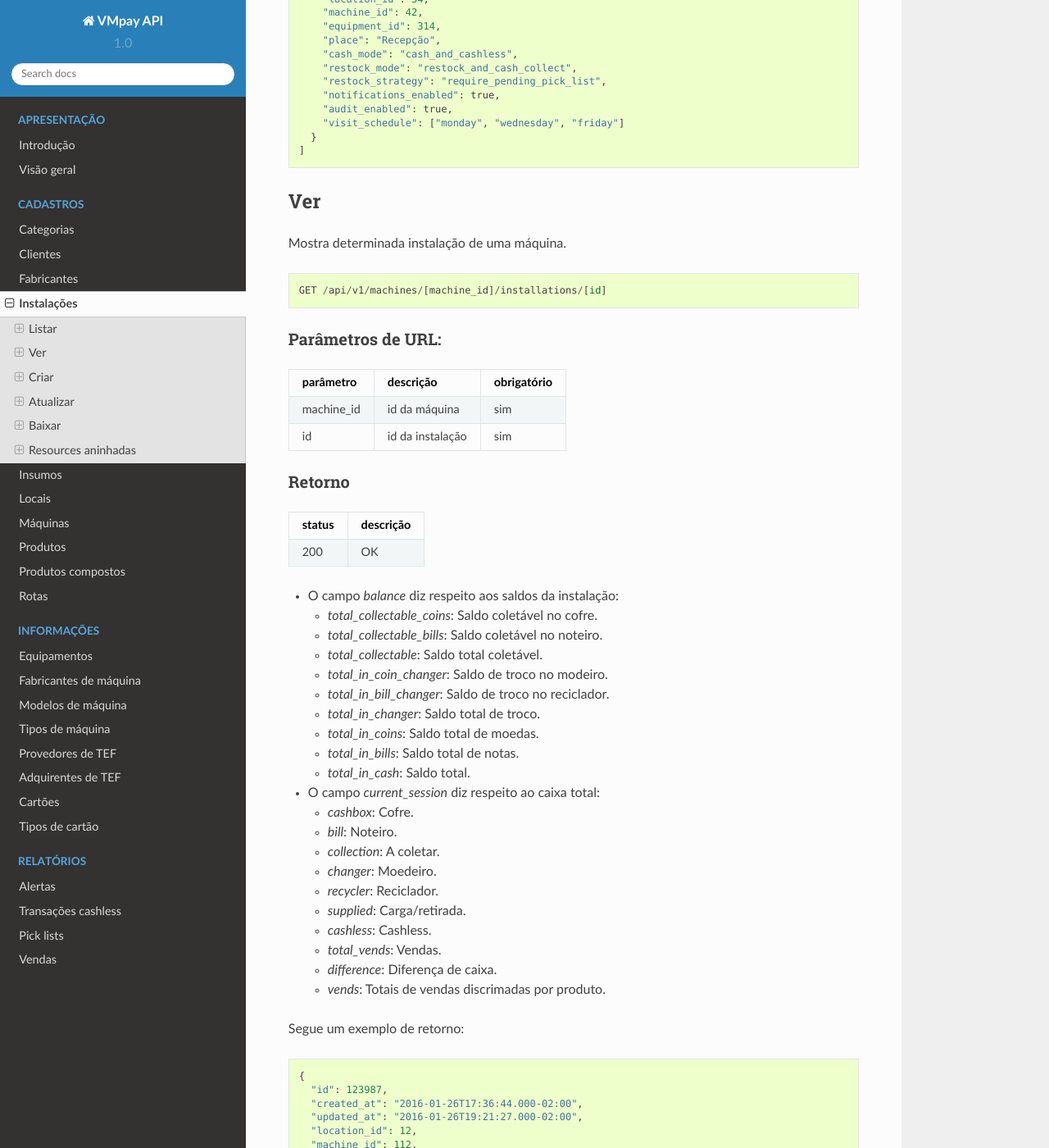
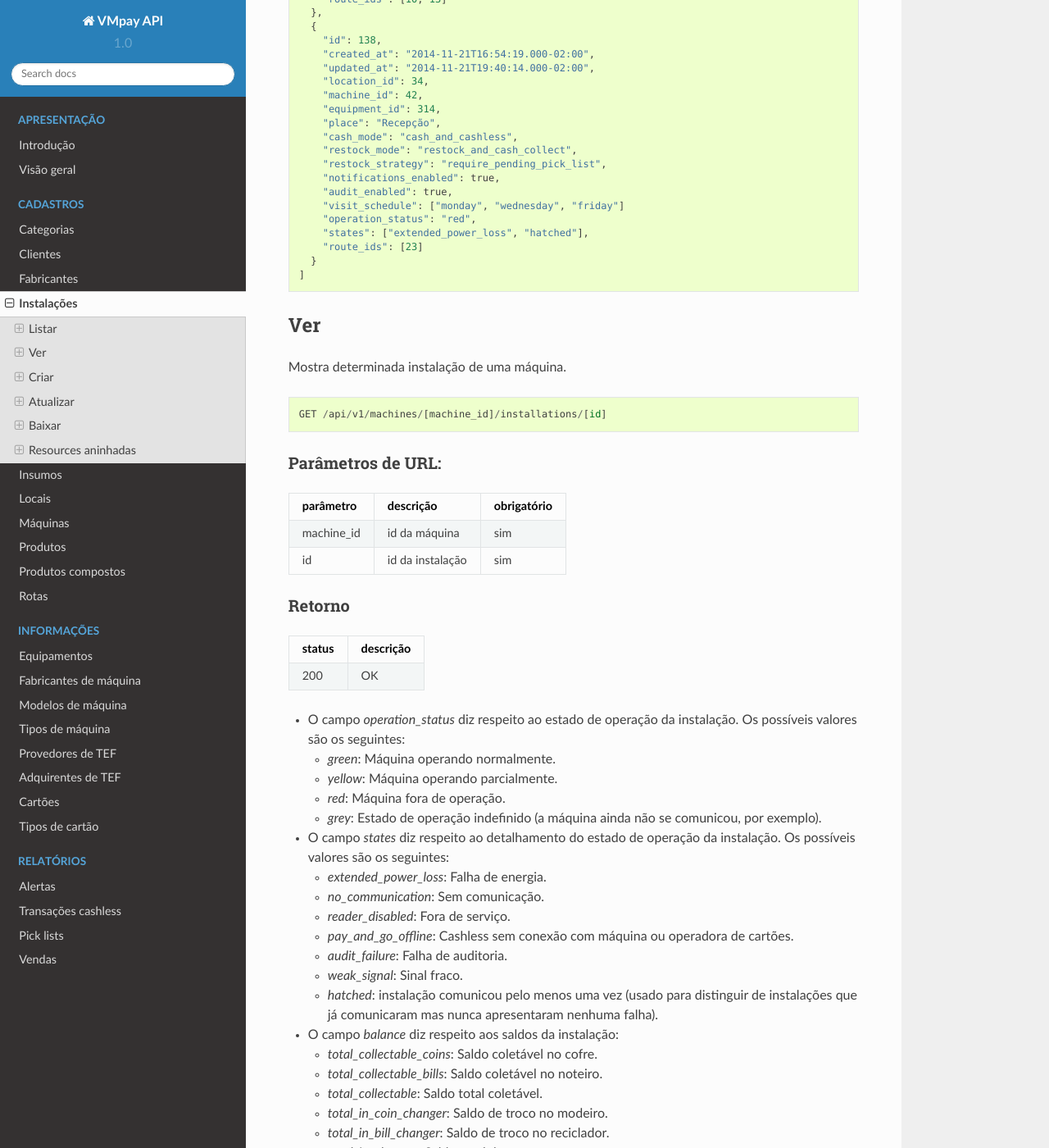
Before and after one commit to rfbezerra/vmpay_api_doc, a Sphinx documentation site: the page built from docs/source/registries/installation.rst, in a window 1280 px wide and 1400 px high, scrolled down 1271 px. Shown: the whole window at 82% size. Built offline with Sphinx 7.4.7 and the Read the Docs theme 2.0.0, drawn with Linux system fonts in a browser that asks for light colours; some of the changed text lies outside the part shown.

Commit message:
Atualiza documentação de instalações

```diff
--- a/docs/source/registries/installation.rst
+++ b/docs/source/registries/installation.rst
@@ -47,7 +47,10 @@ Exemplo:
       "restock_strategy": "allow_pick_list_or_full",
       "notifications_enabled": true,
       "audit_enabled": true,
-      "visit_schedule": []
+      "visit_schedule": [],
+      "operation_status": "green",
+      "states": ["hatched"],
+      "route_ids": [10, 68, 123]
     },
     {
       "id": 88,
@@ -63,6 +66,9 @@ Exemplo:
       "notifications_enabled": true,
       "audit_enabled": true,
       "visit_schedule": ["tuesday", "thursday"]
+      "operation_status": "yellow",
+      "states": ["audit_failure", "hatched"],
+      "route_ids": [10, 13]
     },
     {
       "id": 138,
@@ -78,6 +84,9 @@ Exemplo:
       "notifications_enabled": true,
       "audit_enabled": true,
       "visit_schedule": ["monday", "wednesday", "friday"]
+      "operation_status": "red",
+      "states": ["extended_power_loss", "hatched"],
+      "route_ids": [23]
     }
   ]
 
@@ -108,6 +117,23 @@ status  descrição
 ======  =========
 200     OK
 ======  =========
+
+* O campo *operation_status* diz respeito ao estado de operação da instalação. Os possíveis valores são os seguintes:
+
+  * *green*: Máquina operando normalmente.
+  * *yellow*: Máquina operando parcialmente.
+  * *red*: Máquina fora de operação.
+  * *grey*: Estado de operação indefinido (a máquina ainda não se comunicou, por exemplo).
+
+* O campo *states* diz respeito ao detalhamento do estado de operação da instalação. Os possíveis valores são os seguintes:
+
+  * *extended_power_loss*: Falha de energia.
+  * *no_communication*: Sem comunicação.
+  * *reader_disabled*: Fora de serviço.
+  * *pay_and_go_offline*: Cashless sem conexão com máquina ou operadora de cartões.
+  * *audit_failure*: Falha de auditoria.
+  * *weak_signal*: Sinal fraco.
+  * *hatched*: instalação comunicou pelo menos uma vez (usado para distinguir de instalações que já comunicaram mas nunca apresentaram nenhuma falha).
 
 * O campo *balance* diz respeito aos saldos da instalação:
 
@@ -152,6 +178,9 @@ Segue um exemplo de retorno:
       "notifications_enabled": true,
       "audit_enabled": true,
       "visit_schedule": ["monday", "wednesday", "friday"],
+      "operation_status": "red",
+      "states": ["extended_power_loss", "hatched"],
+      "route_ids": [10, 13],
       "pending_planogram": null,
       "current_planogram": {
         "id": 189976,
@@ -482,6 +511,9 @@ Exemplo:
     "notifications_enabled": true,
     "audit_enabled": true,
     "visit_schedule": ["monday", "wednesday", "friday"],
+    "operation_status": "grey",
+    "states": [],
+    "route_ids": [],
     "pending_planogram": null,
     "current_planogram": {
       "id": 2950,
@@ -634,6 +666,9 @@ Exemplo:
     "notifications_enabled": false,
     "audit_enabled": true,
     "visit_schedule": ["monday", "wednesday", "friday"],
+    "operation_status": "green",
+    "states": ["hatched"],
+    "route_ids": [23],
     "pending_planogram": null,
     "current_planogram": {
       "id": 2960,
```
